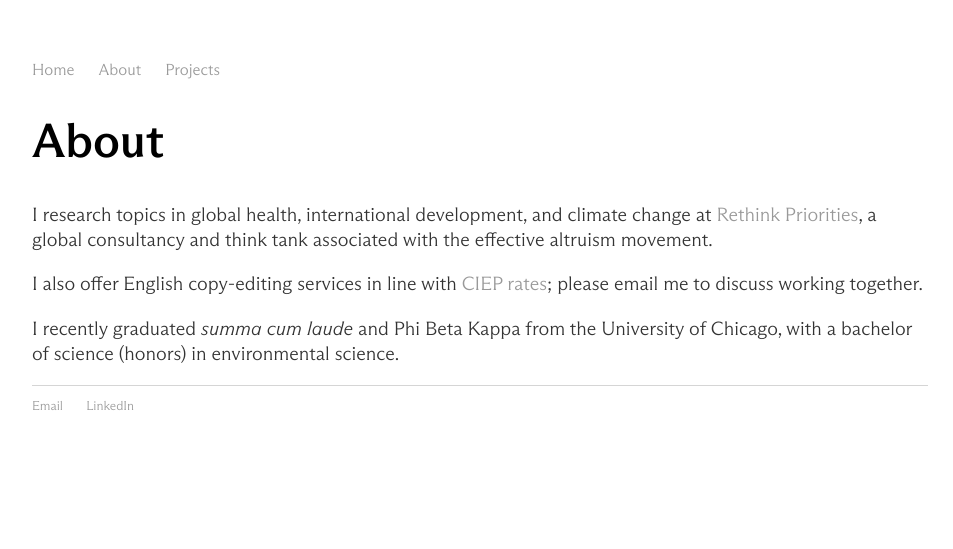
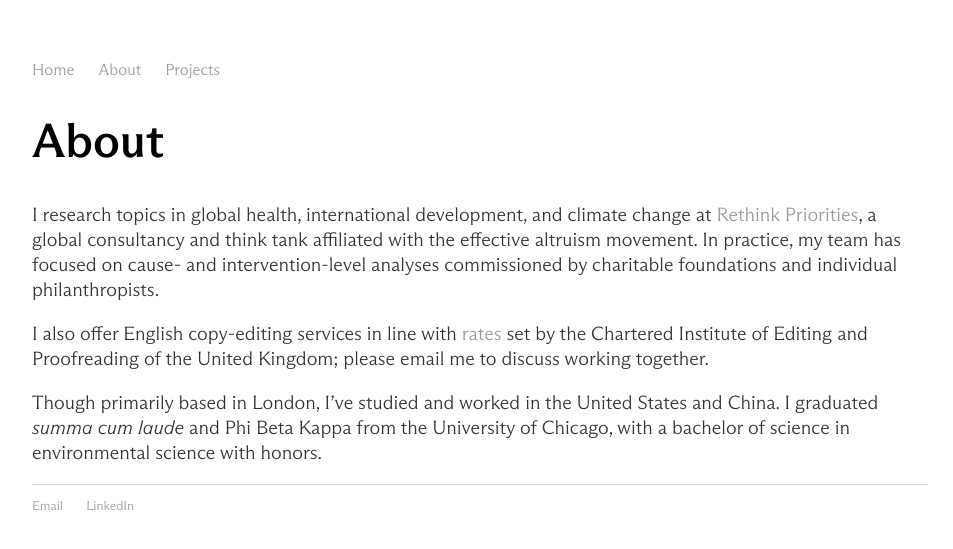
Before and after one commit to y-james-hu/y-james-hu.github.io, a Jekyll site: the page built from about/index.html, in a window 1280 px wide. Shown: the top 549 px of the page, without its empty margins (160-1113 px from the left). Built offline with Jekyll 4.4.1, drawn with Linux system fonts in a browser that asks for light colours.

Commit message:
Update index.html

```diff
--- a/about/index.html
+++ b/about/index.html
@@ -3,7 +3,7 @@ layout: default
 title: About
 ---
   <h1>{{ page.title }}</h1>
-    <p>I research topics in global health, international development, and climate change at <a href = "https://rethinkpriorities.org/">Rethink Priorities</a>, a global consultancy and think tank associated with the effective altruism movement.</p>
-    <p>I also offer English copy-editing services in line with <a href="https://www.ciep.uk/resources/suggested-minimum-rates/">CIEP rates</a>; please email me to discuss working together.</p>
-    <p>I recently graduated <em>summa cum laude</em> and Phi Beta Kappa from the University of Chicago, with a bachelor of science (honors) in environmental science.</p>
+    <p>I research topics in global health, international development, and climate change at <a href="https://rethinkpriorities.org/">Rethink Priorities</a>, a global consultancy and think tank affiliated with the effective altruism movement. In practice, my team has focused on cause- and intervention-level analyses commissioned by charitable foundations and individual philanthropists.</p>
+    <p>I also offer English copy-editing services in line with <a href="https://www.ciep.uk/resources/suggested-minimum-rates/">rates</a> set by the Chartered Institute of Editing and Proofreading of the United Kingdom; please email me to discuss working together.</p>
+    <p>Though primarily based in London, I’ve studied and worked in the United States and China. I graduated <em>summa cum laude</em> and Phi Beta Kappa from the University of Chicago, with a bachelor of science in environmental science with honors.</p>
     <p></p>
```
